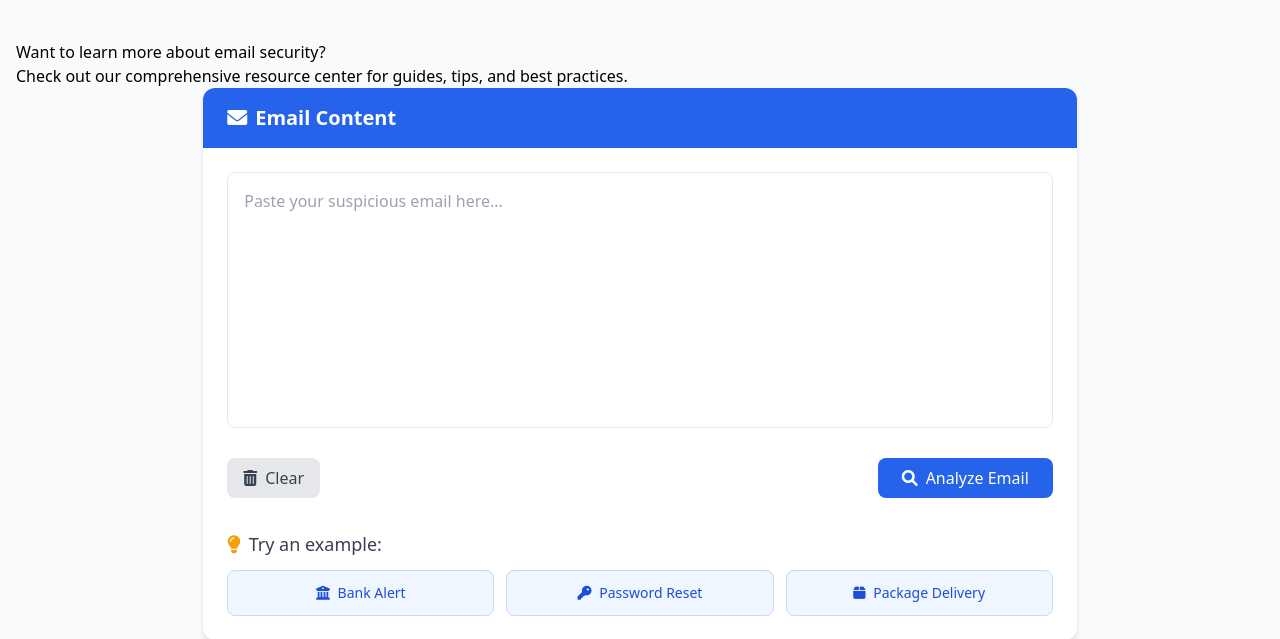
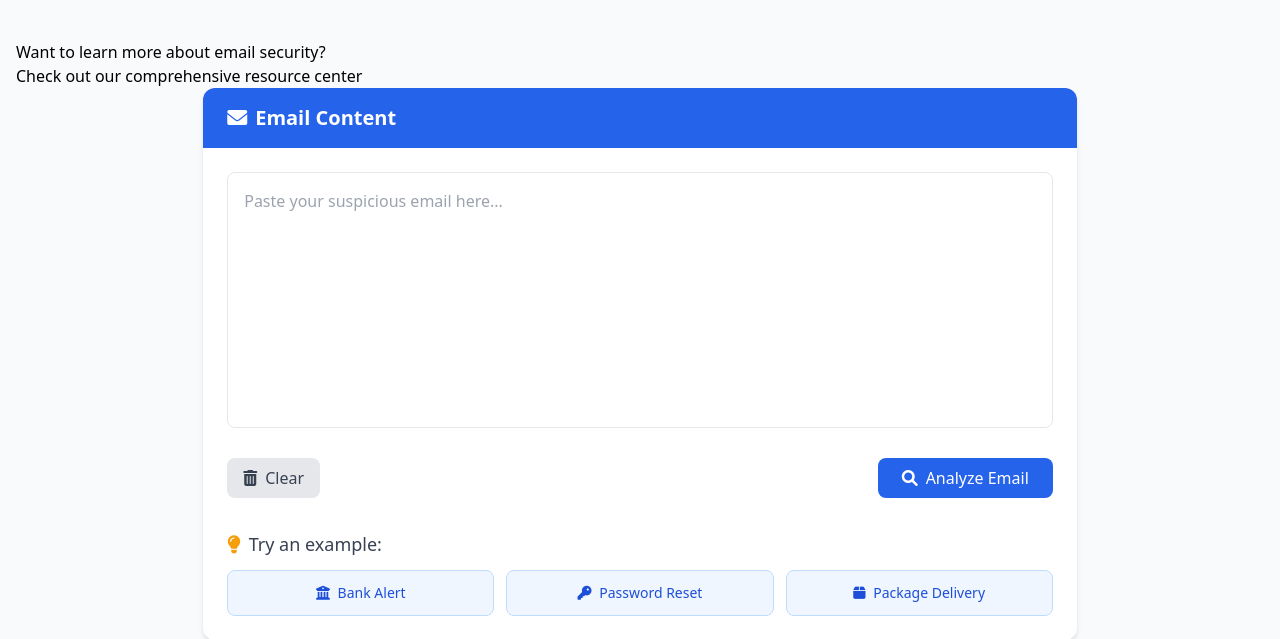
Before and after one commit to Harshj143/InboxGuard, a Flask app: page / in a window 1280 px wide. Shown: the part 116-755 px from the top of the page. Run offline with Flask 2, Linux system fonts and the light colour scheme.

Commit message:
additional

```diff
--- a/templates/index.html
+++ b/templates/index.html
@@ -79,7 +79,7 @@
         </header>
         <div class="resources-cta">
             <h3>Want to learn more about email security?</h3>
-            <p>Check out our comprehensive <a href="resource.html">resource center</a> for guides, tips, and best practices.</p>
+            <p>Check out our comprehensive <a href="resource.html">resource center</a> </p>
         </div>
 
         <!-- Updated panels container with ID for layout control -->
```
